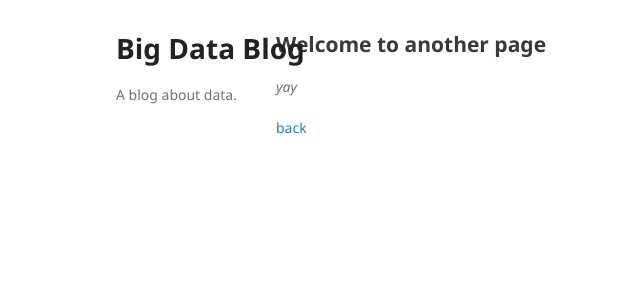
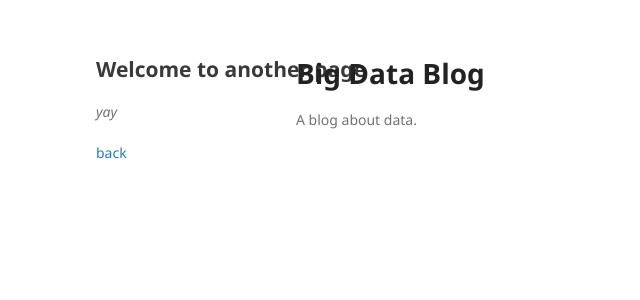
Before and after one commit to benquachtran/bigdatablog, a Jekyll site: the page built from another-page.md, in a window 1280 px wide. Shown: the top 300 px of the page, without its empty margins (94-734 px from the left). Built offline with Jekyll 4.4.1, drawn with Linux system fonts in a browser that asks for light colours; our own code applies the rules of GitHub Pages for plain Markdown files.

Commit message:
Update jekyll-theme-minimal.scss

```diff
--- a/_sass/jekyll-theme-minimal.scss
+++ b/_sass/jekyll-theme-minimal.scss
@@ -3,7 +3,7 @@
 
 body {
   background-color: #fff;
-  padding:25px;
+  padding:50px;
   font: 14px/1.5 "Noto Sans", "Helvetica Neue", Helvetica, Arial, sans-serif;
   color:#727272;
   font-weight:400;
@@ -56,7 +56,7 @@ a:hover small {
 }
 
 .wrapper {
-  width:860px;
+  width:500px;
   margin:0 auto;
 }
 
```
